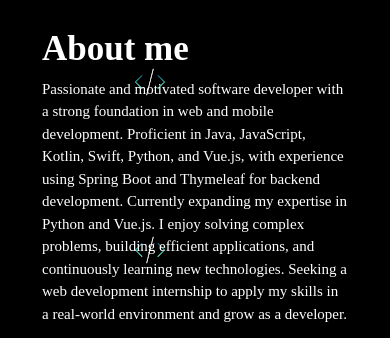
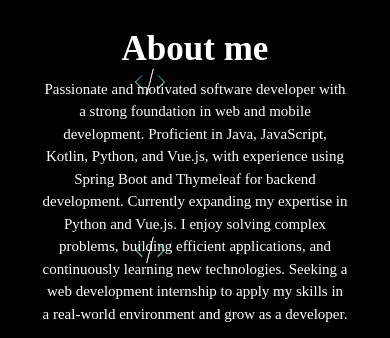
Before and after one commit to Adonitt/Portfolio, a plain HTML site: page index.html in a window 390 px wide. Shown: the part 762-1100 px from the top of the page. Drawn offline with nearby package versions, Linux system fonts and the light colour scheme.

Commit message:
removed swift

```diff
--- a/index.html
+++ b/index.html
@@ -14,7 +14,6 @@
       rel="stylesheet"
       href="https://cdnjs.cloudflare.com/ajax/libs/font-awesome/6.0.0/css/all.min.css"
     />
-
 
     <link rel="stylesheet" href="/main.css" />
     <link rel="stylesheet" href="/skills.css" />
@@ -85,12 +84,12 @@
         <p class="about-me-txt">
           Passionate and motivated software developer with a strong foundation
           in web and mobile development. Proficient in Java, JavaScript, Kotlin,
-          Swift, Python, and Vue.js, with experience using Spring Boot and
-          Thymeleaf for backend development. Currently expanding my expertise in
-          Python and Vue.js. I enjoy solving complex problems, building
-          efficient applications, and continuously learning new technologies.
-          Seeking a web development internship to apply my skills in a
-          real-world environment and grow as a developer.
+          Python, and Vue.js, with experience using Spring Boot and Thymeleaf
+          for backend development. Currently expanding my expertise in Python
+          and Vue.js. I enjoy solving complex problems, building efficient
+          applications, and continuously learning new technologies. Seeking a
+          web development internship to apply my skills in a real-world
+          environment and grow as a developer.
         </p>
       </div>
 
@@ -151,10 +150,6 @@
           <div class="skill-card">
             <img src="/assets/imgs/kotlin.png" alt="Kotlin" />
             <p class="skill-txt">Kotlin</p>
-          </div>
-          <div class="skill-card">
-            <img src="/assets/imgs/swift.png" alt="Swift" />
-            <p class="skill-txt">Swift</p>
           </div>
           <div class="skill-card">
             <img src="/assets/imgs/postgresql.png" alt="PostgreSQL" />
--- a/media_phone.css
+++ b/media_phone.css
@@ -1,6 +1,7 @@
 @media (max-width: 500px) {
     body {
-        margin: 0;
+        margin: auto;
+        /*text-align: center;*/
         width: 100%;
     }
 
@@ -165,9 +166,10 @@
     }
 
     .about-me {
-        background: url("../assets/imgs/code2.png");
+        background: url("./assets/imgs/code2.png");
         position: relative;
         z-index: 1;
+        text-align: center;
         width: 100%;
         margin: 0;
     }
```
